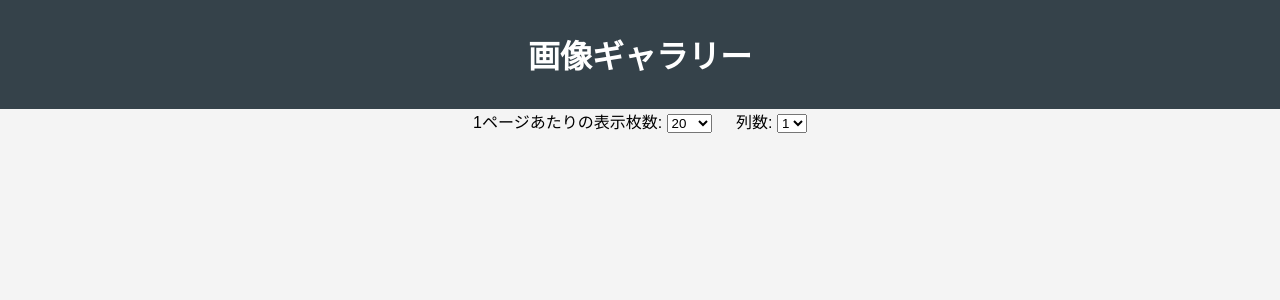
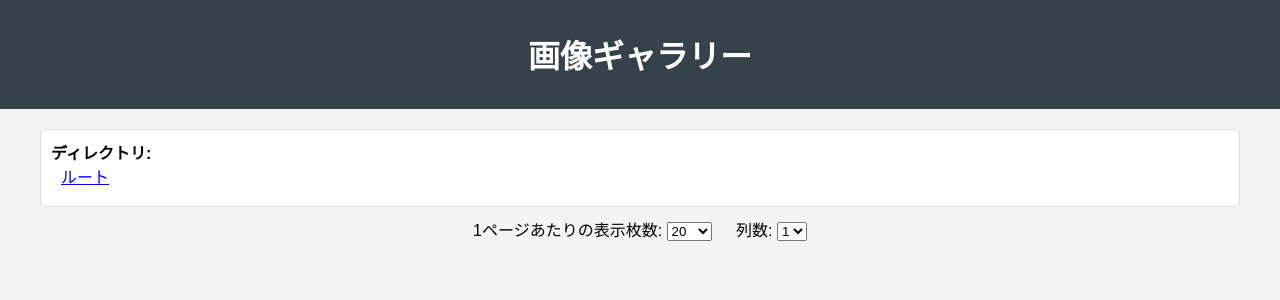
Before and after one commit to kakibara/image-periscope, a Flask app: template image_viewer/templates/index.html in a window 1280 px wide. Shown: the top 300 px of the page. Run offline with Flask 2, Linux system fonts and the light colour scheme; the template is opened without the code that fills it, so the values that code supplies are empty.

Commit message:
画像ギャラリーにパンくずリスト機能を追加し、ディレクトリツリーを表示するための新しい関数を実装。index.htmlを更新し、ナビゲーションを改善。

```diff
--- a/image_viewer/app.py
+++ b/image_viewer/app.py
@@ -37,6 +37,9 @@ def create_app(image_dir=None):
         directories = get_directories(base_dir)
         images = get_formatted_images(base_dir)
 
+        # パンくずリスト用
+        path_parts = []
+
         # ページネーション
         page = int(request.args.get('page', 1))
         per_page = int(request.args.get('per_page', 100))
@@ -47,6 +50,7 @@ def create_app(image_dir=None):
         total_pages = (total + per_page - 1) // per_page
 
         col_count = int(request.args.get('col_count', 3))
+        directory_tree = get_directory_tree(base_dir)
         return render_template('index.html',
                               directories=directories,
                               images=paged_images,
@@ -55,7 +59,9 @@ def create_app(image_dir=None):
                               page=page,
                               total_pages=total_pages,
                               per_page=per_page,
-                              col_count=col_count)
+                              col_count=col_count,
+                              directory_tree=directory_tree,
+                              path_parts=path_parts)
 
     @instance.route('/browse/', defaults={'path': ''})
     @instance.route('/browse/<path:path>')
@@ -90,6 +96,9 @@ def create_app(image_dir=None):
         directories = get_directories(target_dir, base_path=path)
         images = get_formatted_images(target_dir, base_path=path)
 
+        # パンくずリスト用
+        path_parts = path.split('/') if path else []
+
         # ページネーション
         page = int(request.args.get('page', 1))
         per_page = int(request.args.get('per_page', 100))
@@ -100,6 +109,7 @@ def create_app(image_dir=None):
         total_pages = (total + per_page - 1) // per_page
 
         col_count = int(request.args.get('col_count', 3))
+        directory_tree = get_directory_tree(base_dir)
         return render_template('index.html',
                               directories=directories,
                               images=paged_images,
@@ -108,7 +118,9 @@ def create_app(image_dir=None):
                               page=page,
                               total_pages=total_pages,
                               per_page=per_page,
-                              col_count=col_count)
+                              col_count=col_count,
+                              directory_tree=directory_tree,
+                              path_parts=path_parts)
 
     @instance.route('/images/<path:filename>')
     def serve_image(filename):
@@ -227,6 +239,23 @@ def get_formatted_images(directory: Union[str, Path], base_path: str = '') -> Li
         return []
 
 
+def get_directory_tree(directory: Union[str, Path], base_path: str = '') -> dict:
+    """
+    指定ディレクトリ以下のツリー構造を再帰的に辞書で返す。
+    """
+    dir_path = Path(directory)
+    tree = {
+        'name': dir_path.name if base_path else 'ルート',
+        'path': f"/browse/{base_path}" if base_path else '/',
+        'children': []
+    }
+    for item in sorted(dir_path.iterdir(), key=lambda x: x.name):
+        if item.is_dir():
+            child_base = f"{base_path}/{item.name}".lstrip('/')
+            tree['children'].append(get_directory_tree(item, child_base))
+    return tree
+
+
 if __name__ == '__main__':
     app = create_app(image_dir='path/to/images')
     app.run(debug=True, host='0.0.0.0', port=5000)
--- a/image_viewer/templates/index.html
+++ b/image_viewer/templates/index.html
@@ -47,6 +47,28 @@
     <header>
         <h1>画像ギャラリー</h1>
     </header>
+    <div style="margin: 20px auto 10px auto; max-width: 1200px;">
+        <nav style="background:#fff; border:1px solid #ddd; border-radius:5px; padding:10px;">
+            <strong>ディレクトリ:</strong>
+            <div style="padding-left:10px;">
+                <!-- パンくずリスト -->
+                <div style="margin-bottom:8px;">
+                    <a href="/browse?per_page={{ per_page }}&col_count={{ col_count }}">ルート</a>
+                    {% set current = '' %}
+                    {% for part in path_parts %}
+                        {% set current = current + '/' + part if current else part %}
+                        &gt; <a href="/browse/{{ current }}?per_page={{ per_page }}&col_count={{ col_count }}">{{ part }}</a>
+                    {% endfor %}
+                </div>
+                <!-- 直下のディレクトリ一覧 -->
+                <ul style="list-style:none; padding-left:0; margin:0; display:flex; flex-wrap:wrap; gap:10px;">
+                    {% for dir in directories %}
+                        <li><a href="{{ dir.path }}?per_page={{ per_page }}&col_count={{ col_count }}">{{ dir.name }}</a></li>
+                    {% endfor %}
+                </ul>
+            </div>
+        </nav>
+    </div>
     <div style="text-align:center; margin-bottom: 20px;">
         <form method="get" style="display:inline-block; margin-bottom:0;">
             <label for="per_page">1ページあたりの表示枚数:</label>
--- a/pyproject.toml
+++ b/pyproject.toml
@@ -4,7 +4,7 @@ build-backend = "poetry.core.masonry.api"
 
 [tool.poetry]
 name = "image_viewer"
-version = "0.1.0"
+version = "0.2.0"
 description = "A web application to display images from a specified directory while maintaining the directory structure."
 authors = ["kakibara <moritarizumu@gmail.com>"]
 readme = "README.md"
```
